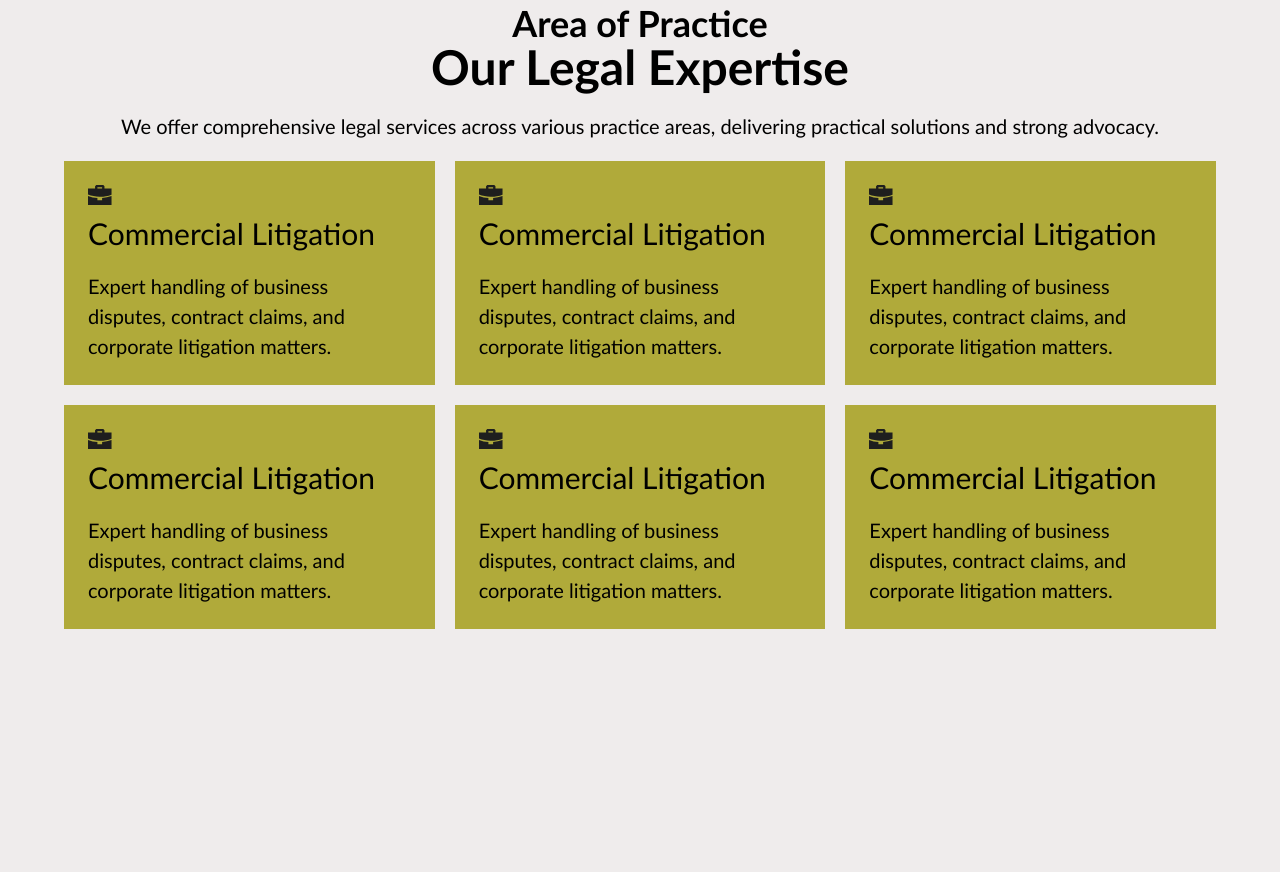
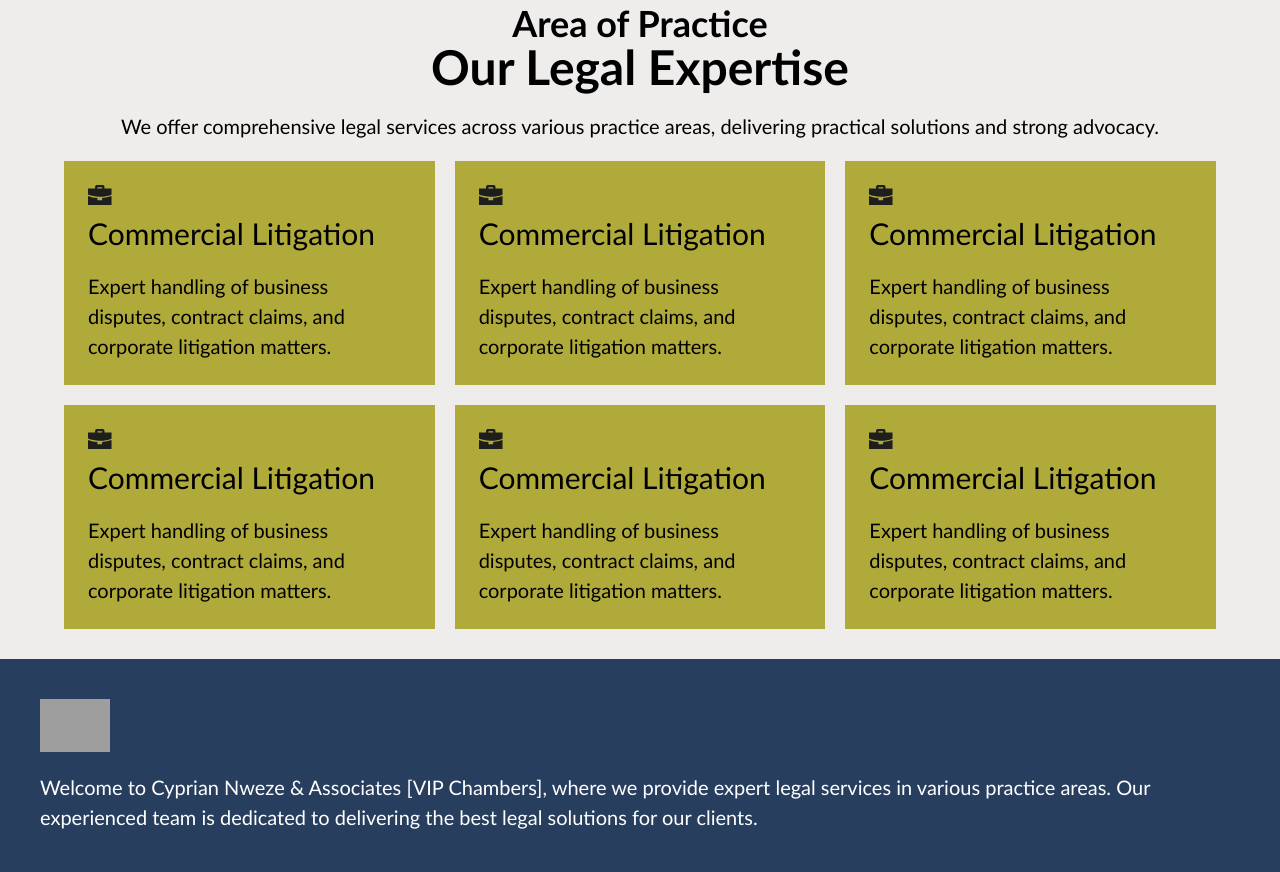
Before and after one commit to uCodak/repo, a website: page law firm/index.html in a window 1280 px wide. Shown: the part 3951-4823 px from the top of the page. Before the commit the page ends 4580 px from the top, so only its background shows below. Drawn offline with Linux system fonts and the light colour scheme; grey boxes are pictures that could not be loaded.

Commit message:
made changes

```diff
--- a/law firm/index.html
+++ b/law firm/index.html
@@ -321,7 +321,7 @@
         </div>
 
     </section>
-    <section>
+    <section class="mb-[30px]">
         <div class="w-full md:w-[90%] mx-auto">
             <h2 class="text-4xl text-center font-bold">Area of Practice</h2>
             <h2 class="text-5xl mb-[20px] text-center font-bold">Our Legal Expertise</h2>
@@ -390,6 +390,19 @@
         </div>
     </section>
 
+
+    <!--footer-->
+    <section class="bg-[#283E5E] p-[40px]">
+        <div>
+            <img src="https://cmonwezeandassociates.com.ng/assets/logo-DiDTv1Oe.png" alt="" class="w-[70px] mb-[20px]">
+            <p class="text-[20px] text-white">Welcome to Cyprian Nweze & Associates [VIP Chambers], where we provide
+                expert legal
+                services in various
+                practice areas. Our experienced team is dedicated to delivering the best legal solutions for our
+                clients.</p>
+        </div>
+
+    </section>
     <script src="app.js"></script>
 </body>
 
```
Also changed, not shown: law firm/output.css.
